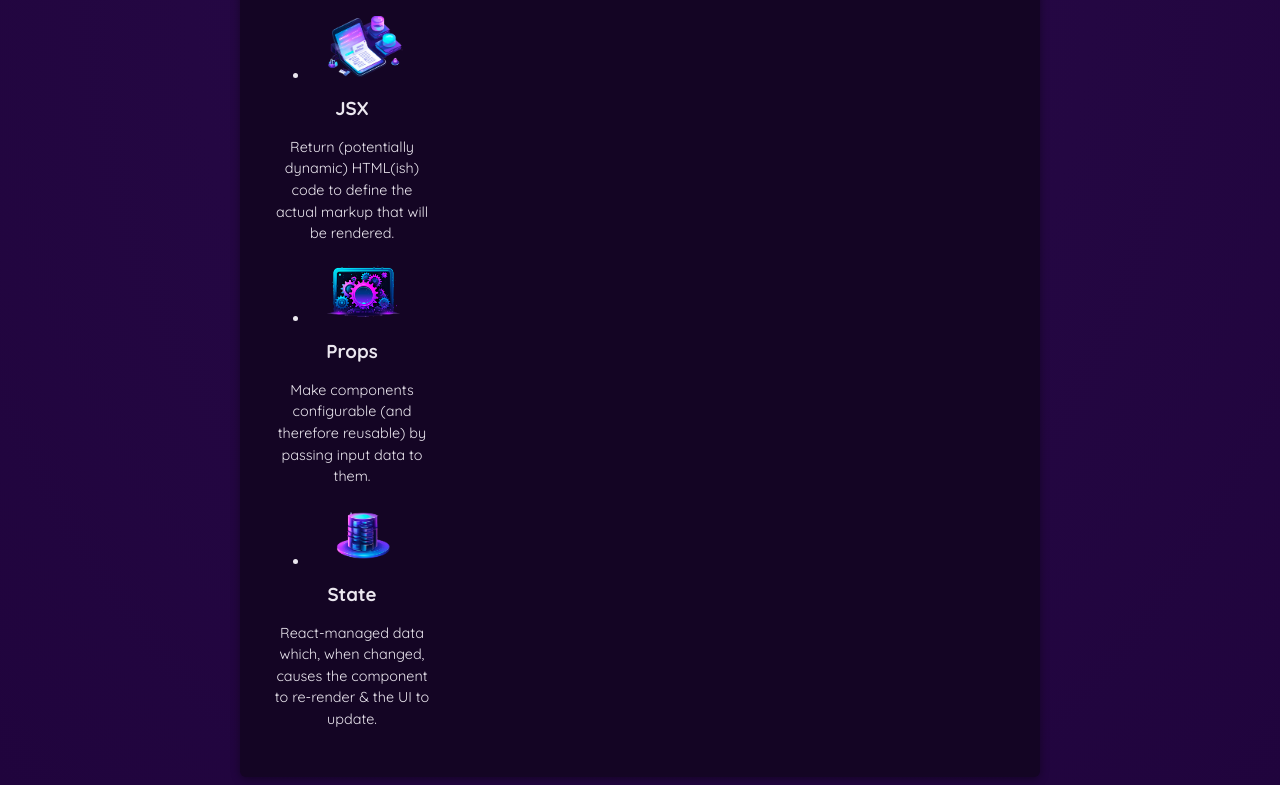
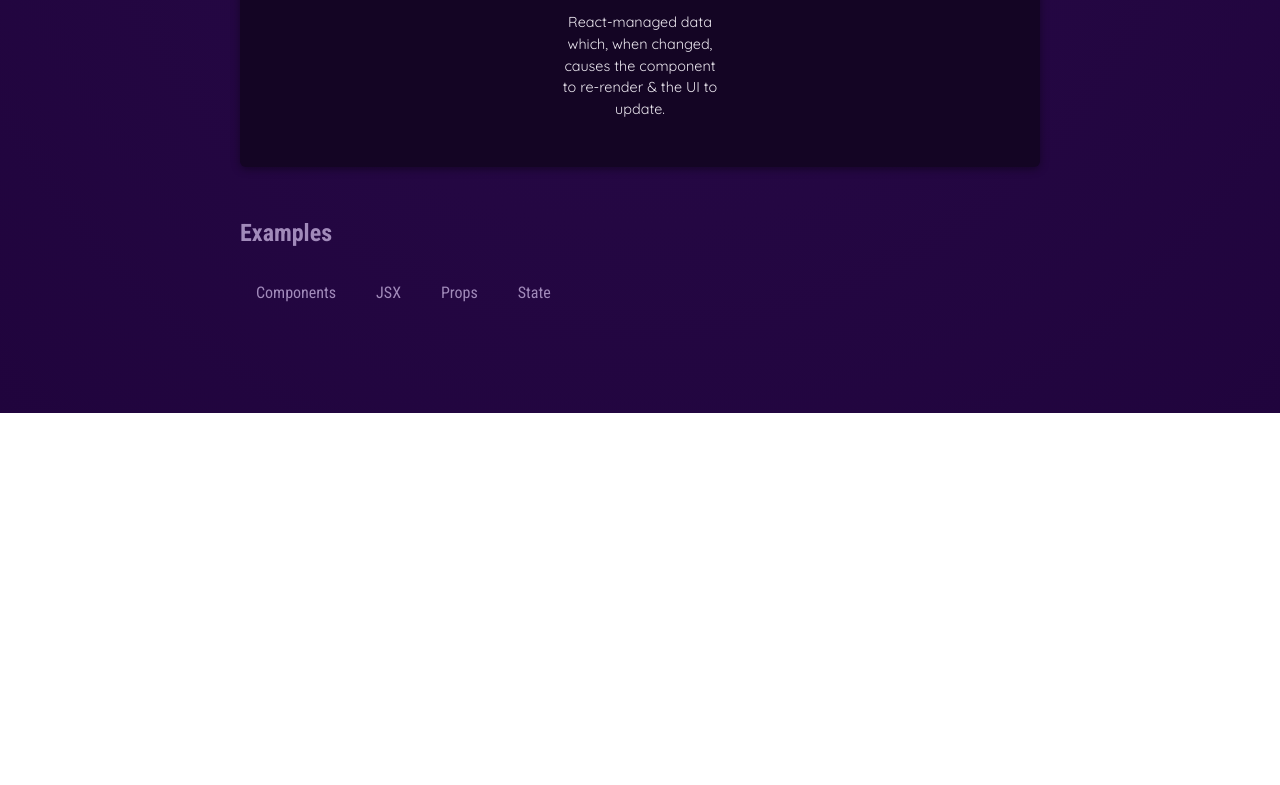
Before and after one commit to canonbas03/reactLectures, a React (Vite) app in the folder 01-starting-project/: page / in a window 1280 px wide. Shown: the part 867-1652 px from the top of the page. After the commit the page ends 1280 px from the top, so only its background shows below. Built offline with nearby package versions, Linux system fonts and the light colour scheme.

Commit message:
passingFunctions as values to props

```diff
--- a/01-starting-project/src/App.jsx
+++ b/01-starting-project/src/App.jsx
@@ -2,8 +2,12 @@
 import { CORE_CONCEPTS } from "./data.js";
 import Header from "./components/Header/Header.jsx";
 import CoreConcept from "./components/CoreConcept.jsx";
+import TabButton from "./TabButton.jsx";
 
 function App() {
+  function handleSelect() {
+    console.log("Hello World! - selected");
+  }
   return (
     <div>
       <Header />
@@ -11,6 +15,7 @@
         <h2>Time to get started!</h2>
         <section id="core-concepts">
           <h2>Core Concepts</h2>
+          <ul>
             <CoreConcept
               title="Comp1"
               description="Description for comp1"
@@ -24,6 +29,16 @@
             <CoreConcept {...CORE_CONCEPTS[1]} />
             <CoreConcept {...CORE_CONCEPTS[2]} />
             <CoreConcept {...CORE_CONCEPTS[3]} />
+          </ul>
+        </section>
+        <section id="examples">
+          <h2>Examples</h2>
+          <menu>
+            <TabButton onSelect={handleSelect}>Components</TabButton>
+            <TabButton onSelect={handleSelect}>JSX</TabButton>
+            <TabButton onSelect={handleSelect}>Props</TabButton>
+            <TabButton onSelect={handleSelect}>State</TabButton>
+          </menu>
         </section>
       </main>
     </div>
--- /dev/null
+++ b/01-starting-project/src/TabButton.jsx
@@ -0,0 +1,9 @@
+export default function TabButton({ children, onSelect }) {
+  return (
+    <li>
+      <button onClick={onSelect}>{children}</button>
+    </li>
+  );
+}
+
+// children is a special, built-in prop that allows a component to pass elements, text, or other components as data to another component.
```
Lines whose indentation alone changed are shown as unchanged.
